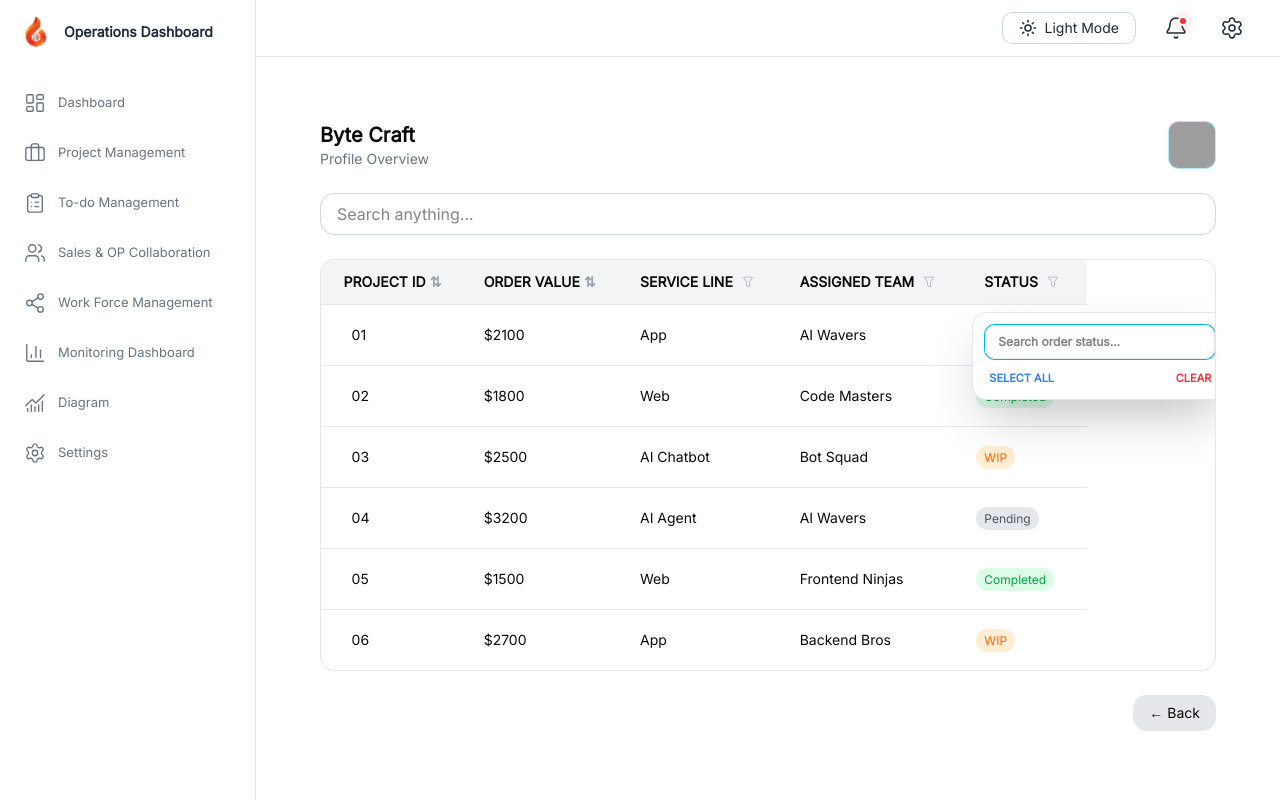
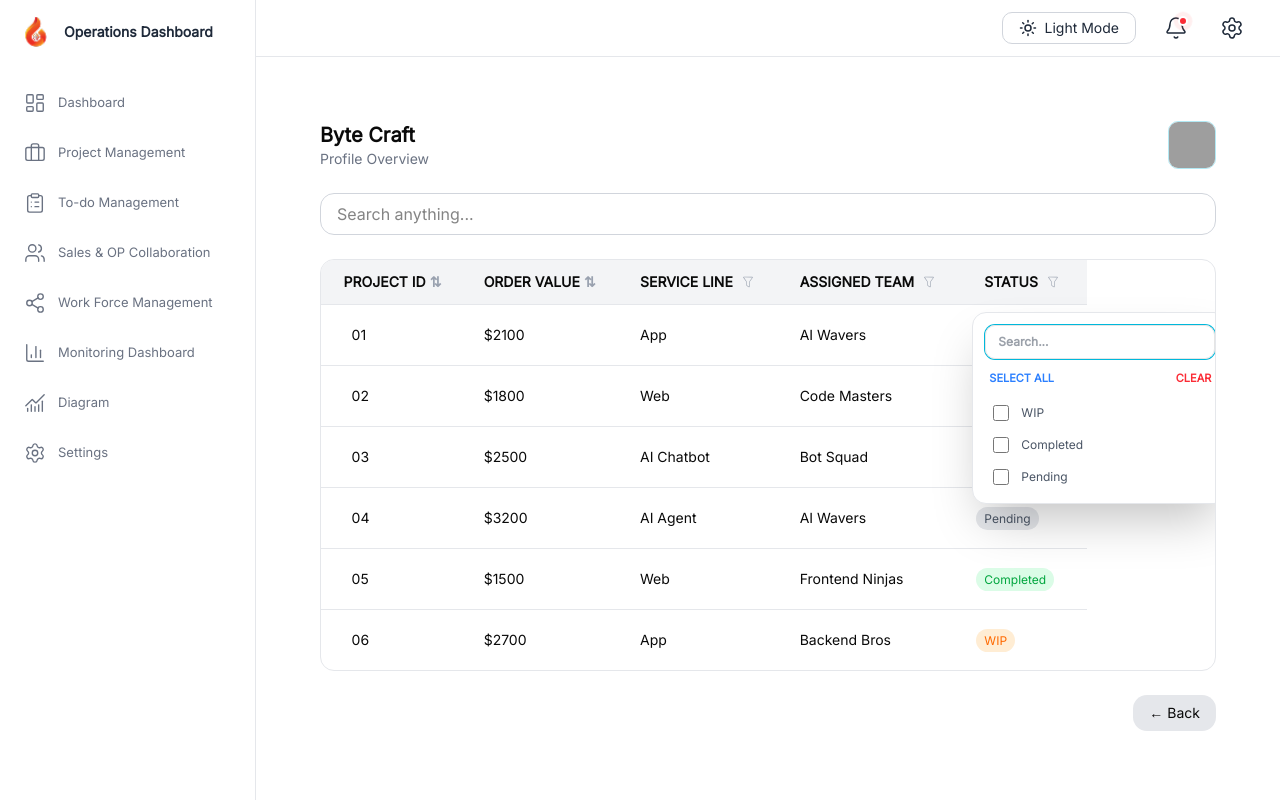
Before and after one commit to faioperation/FireAI-ERP, a React (Vite) app: page /profilelist/1 in a window 1280 px wide. Both pictures are taken after a click on the element "STATUS". Built offline with nearby package versions, Linux system fonts and the light colour scheme; grey boxes are pictures that could not be loaded.

Commit message:
checkbox added to the filter box

```diff
--- a/src/pages/Dashboard/DashboardComponants/ProfileDetails.jsx
+++ b/src/pages/Dashboard/DashboardComponants/ProfileDetails.jsx
@@ -56,23 +56,18 @@ const ProfileDetails = () => {
     return globalMatch && serviceMatch && teamMatch && statusMatch;
   });
 
-  // 2. Sorting Logic (Updated for Asc/Desc)
+  // 2. Sorting Logic
   const sortedOrders = [...filteredOrders].sort((a, b) => {
     if (sortConfig.key) {
       let aValue = a[sortConfig.key];
       let bValue = b[sortConfig.key];
-
-      // Number conversion for Order Value or IDs if needed
-      if (sortConfig.key === 'order_value' || sortConfig.key === 'project_id') {
+      if (sortConfig.key === 'order_value' || sortConfig.key === 'project_id' || sortConfig.key === 'order_id') {
         aValue = parseFloat(aValue);
         bValue = parseFloat(bValue);
       }
-
       if (aValue < bValue) return sortConfig.direction === 'asc' ? -1 : 1;
       if (aValue > bValue) return sortConfig.direction === 'asc' ? 1 : -1;
     }
-
-    // Default Search Relevance Sort if no column sort is active
     const keyword = search.toLowerCase();
     const matchScore = (item) => {
       let score = 0;
@@ -92,7 +87,11 @@ const ProfileDetails = () => {
     setSortConfig({ key, direction });
   };
 
-  const FilterBox = ({ column }) => (
+  // 🔥 Updated Filter Box with Checkbox Options (As per your images)
+  const FilterBox = ({ column }) => {
+    const uniqueOptions = [...new Set(profile.orders.map(order => order[column]))];
+
+    return (
       <div
         ref={filterRef}
         className="absolute mt-2 p-3 bg-white dark:bg-[#1F2937] border border-gray-200 dark:border-gray-700 rounded-xl shadow-2xl z-[999] w-64 left-0 top-full"
@@ -100,27 +99,52 @@ const ProfileDetails = () => {
         <input
           autoFocus
           type="text"
-        placeholder={`Search ${column.replace('_', ' ')}...`}
+          placeholder={`Search...`}
           value={columnFilters[column]}
           onChange={(e) => setColumnFilters({ ...columnFilters, [column]: e.target.value })}
           onKeyDown={(e) => e.key === 'Enter' && setActiveFilter(null)}
-        className="w-full px-3 py-2 text-xs border rounded-lg dark:bg-[#111827] dark:border-gray-600 outline-none focus:ring-1 focus:ring-cyan-500 mb-3"
+          className="w-full px-3 py-2 text-xs border rounded-lg dark:bg-[#111827] dark:border-gray-600 outline-none focus:ring-1 focus:ring-cyan-500 mb-3 text-gray-700 dark:text-gray-200"
         />
-      <div className="flex justify-between items-center px-1 text-[11px] font-bold uppercase cursor-pointer select-none">
-        <span className="text-blue-500" onClick={() => setColumnFilters({...columnFilters, [column]: ""})}>Select All</span>
-        <span className="text-red-500" onClick={() => {
+
+        <div className="flex justify-between items-center px-1 text-[11px] font-bold uppercase cursor-pointer select-none mb-3">
+          <span className="text-blue-500 hover:text-blue-400" onClick={() => setColumnFilters({...columnFilters, [column]: ""})}>Select All</span>
+          <span className="text-red-500 hover:text-red-400" onClick={() => {
             setColumnFilters({...columnFilters, [column]: ""});
             setActiveFilter(null);
           }}>Clear</span>
         </div>
+
+        {/* Checkbox List Section */}
+        <div className="max-h-[160px] overflow-y-auto space-y-1 custom-scrollbar pr-1">
+          {uniqueOptions
+            .filter(opt => opt.toLowerCase().includes(columnFilters[column].toLowerCase()))
+            .map((option, idx) => (
+              <div
+                key={idx}
+                className="flex items-center gap-3 px-2 py-1.5 hover:bg-gray-100 dark:hover:bg-gray-800 rounded-md cursor-pointer transition-colors"
+                onClick={() => setColumnFilters({ ...columnFilters, [column]: columnFilters[column] === option ? "" : option })}
+              >
+                <input
+                  type="checkbox"
+                  checked={columnFilters[column] === option}
+                  readOnly
+                  className="w-4 h-4 rounded border-gray-300 text-cyan-600 focus:ring-cyan-500 cursor-pointer"
+                />
+                <span className="text-xs text-gray-600 dark:text-gray-300 font-medium">
+                  {option}
+                </span>
+              </div>
+            ))}
+        </div>
       </div>
     );
+  };
 
   return (
     <div className="p-4 md:p-2">
       <div className="dark:border-[#1F2937] rounded-2xl p-2 hover:shadow-gray-400 duration-300">
 
-        {/* Header & Stats (Keep your current UI) */}
+        {/* Header & Stats */}
         <div className="flex justify-between items-center mb-6">
           <div>
             <h2 className="text-xl font-semibold">{profile.company}</h2>
@@ -144,7 +168,6 @@ const ProfileDetails = () => {
           <table className="min-w-full text-sm">
             <thead className="bg-gray-100 dark:bg-darkSecBG text-left">
               <tr>
-                {/* 🔥 Sortable Columns */}
                 <th className="p-3 cursor-pointer select-none" onClick={() => handleSort('order_id')}>
                   ORDER LIST <span className="text-gray-400">{sortConfig.key === 'order_id' ? (sortConfig.direction === 'asc' ? '↑' : '↓') : '⇅'}</span>
                 </th>
@@ -155,7 +178,6 @@ const ProfileDetails = () => {
                   ORDER VALUE <span className="text-gray-400">{sortConfig.key === 'order_value' ? (sortConfig.direction === 'asc' ? '↑' : '↓') : '⇅'}</span>
                 </th>
 
-                {/* Filterable Columns */}
                 <th className="p-3 relative">
                   <div className="flex items-center gap-2 cursor-pointer" onClick={() => setActiveFilter(activeFilter === 'service_line' ? null : 'service_line')}>
                     SERVICE LINE <CiFilter className={columnFilters.service_line ? "text-cyan-500" : "text-gray-400"} />
--- a/src/pages/ProjectManagement/ProjectManagementComponents/ProjectList.jsx
+++ b/src/pages/ProjectManagement/ProjectManagementComponents/ProjectList.jsx
@@ -129,7 +129,7 @@
 //                   </tr>
 //                 ))
 //               ) : (
-//                 <tr>
+                // <tr>
 //                   <td colSpan={10} className="p-12 text-center text-gray-400">
 //                     <p className="text-lg font-semibold">No data found</p>
 //                     <p className="text-sm mt-1">No projects match "{searchQuery}"</p>
```
Lines whose indentation alone changed are shown as unchanged.
